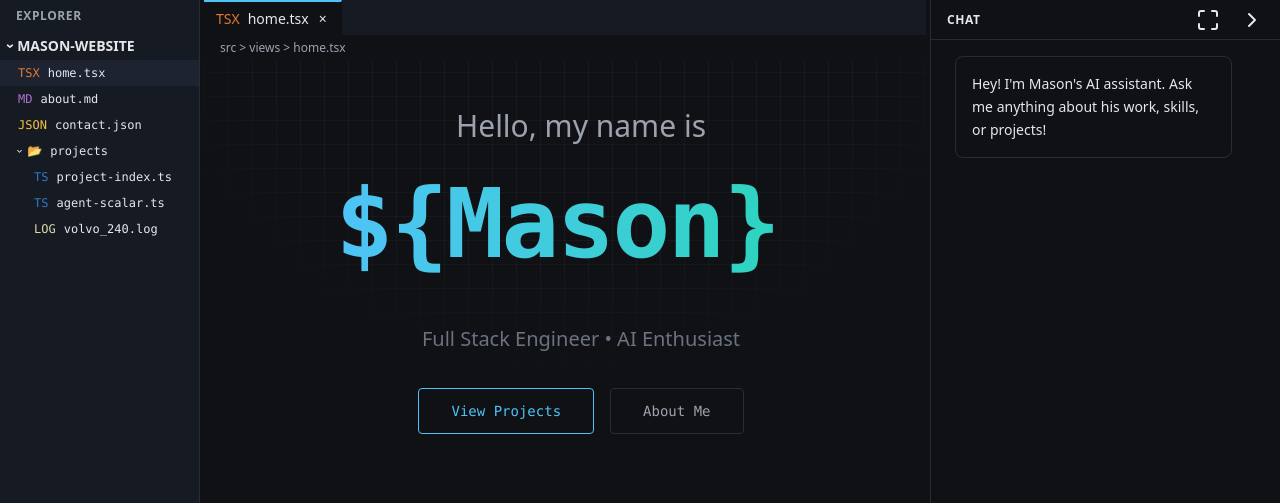
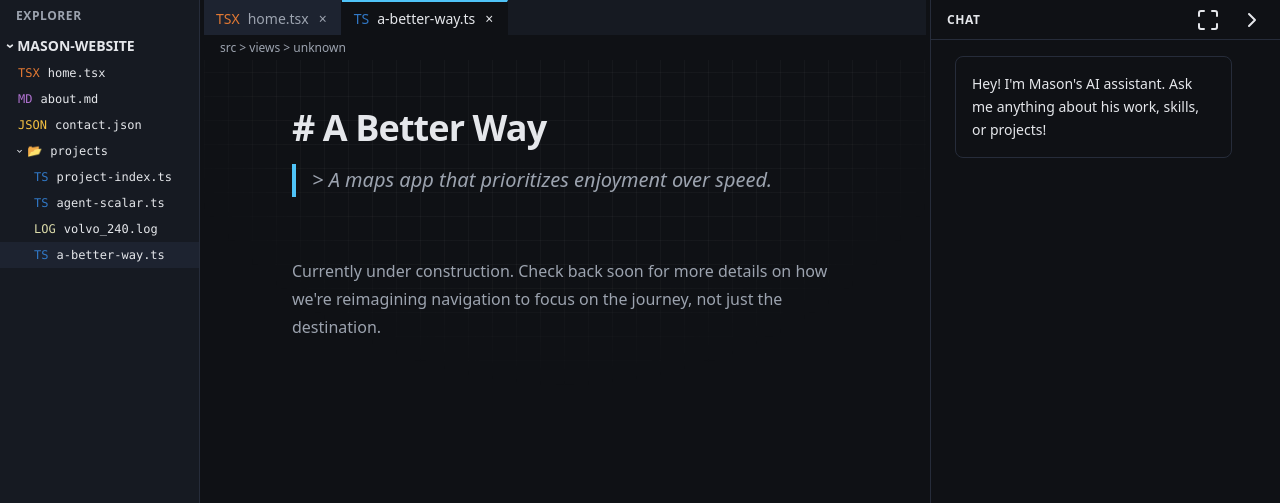
Before and after one commit to Mason-Little/who-am-I, a Vue app: page /projects/a-better-way in a window 1280 px wide. Before the commit this address led to /. Shown: the top 503 px of the page. Built offline with nearby package versions, Linux system fonts and the light colour scheme; no server answers; the HTML template or start-up script is replaced by a standard one; what @ai-sdk/groq would draw is missing.

Commit message:
feat: add a better way

```diff
--- a/src/configs/view-route-config.ts
+++ b/src/configs/view-route-config.ts
@@ -115,6 +115,20 @@ export const routeConfigs: RouteConfig[] = [
       liveUrl: '/projects/volvo', // Self-referential for the project page
     },
   },
+  {
+    path: '/projects/a-better-way',
+    name: 'ABetterWay',
+    fileName: 'a-better-way.ts',
+    fileType: 'TS',
+    title: 'A Better Way',
+    description:
+      "A maps app that doesn't prioritize time but enjoyment. It takes you the route with the least standstill traffic.",
+    viewPath: 'ABetterWayView.vue',
+    parent: 'projects',
+    projectData: {
+      tags: ['Maps', 'Traffic', 'Navigation', 'App'],
+    },
+  },
 ]
 
 // Note: The above "ProjectIndex" items like 'ContentWriter' might clutter the router if we blindly map them.
--- /dev/null
+++ b/src/views/ABetterWayView.vue
@@ -0,0 +1,18 @@
+<script setup lang="ts">
+import PageLayout from '@/components/layout/PageLayout.vue'
+import PageHeader from '@/components/layout/PageHeader.vue'
+import ProseBlock from '@/components/ui/ProseBlock.vue'
+</script>
+
+<template>
+  <PageLayout>
+    <PageHeader title="A Better Way" subtitle="A maps app that prioritizes enjoyment over speed." />
+
+    <ProseBlock>
+      <p>
+        Currently under construction. Check back soon for more details on how we're reimagining
+        navigation to focus on the journey, not just the destination.
+      </p>
+    </ProseBlock>
+  </PageLayout>
+</template>
```
